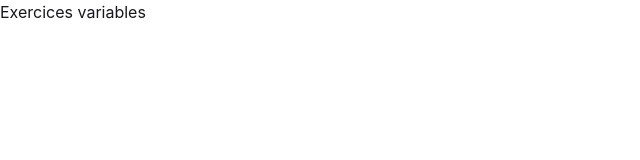
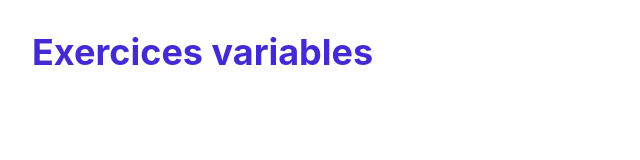
Before and after one commit to underfr/exercice-js-cda, a website built with Vite: page src/pages/exercices/ex-variables.html in a window 1280 px wide. Shown: the whole page, without its empty margins (0-640 px from the left). Built offline with nearby package versions, Linux system fonts and the light colour scheme.

Commit message:
Add styling ex-variable

```diff
--- a/src/pages/exercices/ex-variables.html
+++ b/src/pages/exercices/ex-variables.html
@@ -2,11 +2,13 @@
 <html lang="en">
 <head>
     <meta charset="UTF-8">
+    <meta name="viewport" content="width=device-width, initial-scale=1.0">
     <title>Title</title>
+    <link rel="stylesheet" href="../../style.css">
 </head>
-<body>
-  <h1>Exercices variables</h1>
+<body class="bg-base-100">
+<h1 class="text-4xl font-bold p-8">Exercices variables</h1>
 
-  <script src="ex-variables.js"></script>
+<script src="ex-variables.js"></script>
 </body>
 </html>
--- a/src/pages/exercices/ex-variables.js
+++ b/src/pages/exercices/ex-variables.js
@@ -1,4 +1,7 @@
 console.log("---------Exercices variables---------")
+
+let h1 = document.querySelector('h1')
+h1.classList.add('text-primary')
 
 let myAge = 10
 console.log(myAge)
@@ -19,7 +22,7 @@ let myObject = {
 console.log(myObject.name, myObject.age)
 
 let helloWorld = ()=>{
-   return "Hello World"
+    return "Hello World"
 }
 
 console.log(helloWorld())
```
